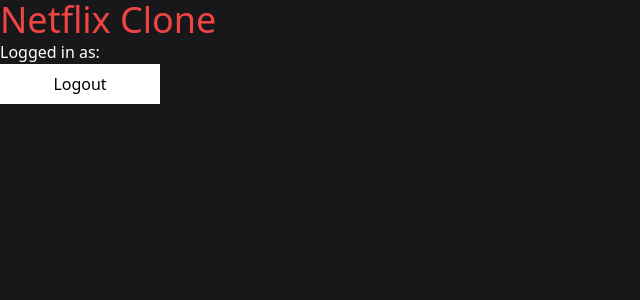
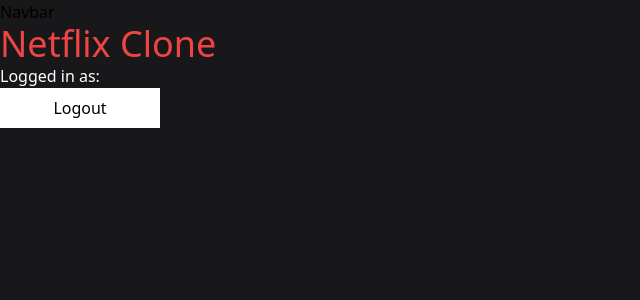
Before and after one commit to jacobdanielrose/netflix-clone, a Next.js app: page / in a window 1280 px wide. Shown: the top 300 px of the page, without its empty margins (0-640 px from the left). Built offline with nearby package versions, Linux system fonts and the light colour scheme; no server answers; the database is empty; sample sign-in values are in the browser's storage.

Commit message:
init navbar

```diff
--- /dev/null
+++ b/components/Navbar.tsx
@@ -0,0 +1,5 @@
+export default function Navbar() {
+    return (
+        <div>Navbar</div>
+    )
+}
--- a/pages/index.tsx
+++ b/pages/index.tsx
@@ -2,6 +2,7 @@
 import { getSession, signOut } from 'next-auth/react'
 import { NextPageContext } from 'next'
 import useCurrentUser from '@/hooks/useCurrentUser'
+import Navbar from '@/components/Navbar'
 
 const inter = Inter({ subsets: ['latin'] })
 
@@ -28,6 +29,7 @@
 
   return (
     <>
+      <Navbar />
       <h1 className={"text-4xl text-red-500"}>Netflix Clone</h1>
       <p className='text-white'>Logged in as: {user?.email}</p>
       <button className='h-10 w-40 bg-white'
```
